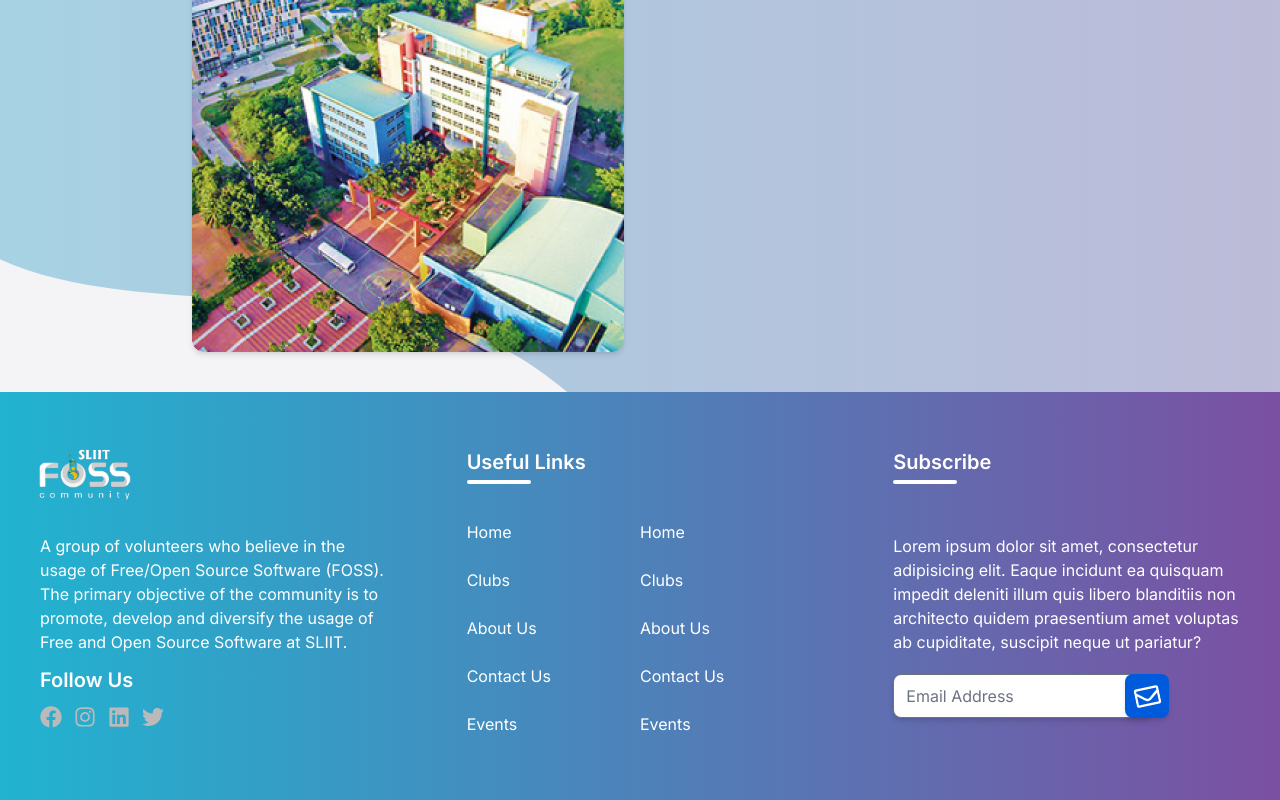
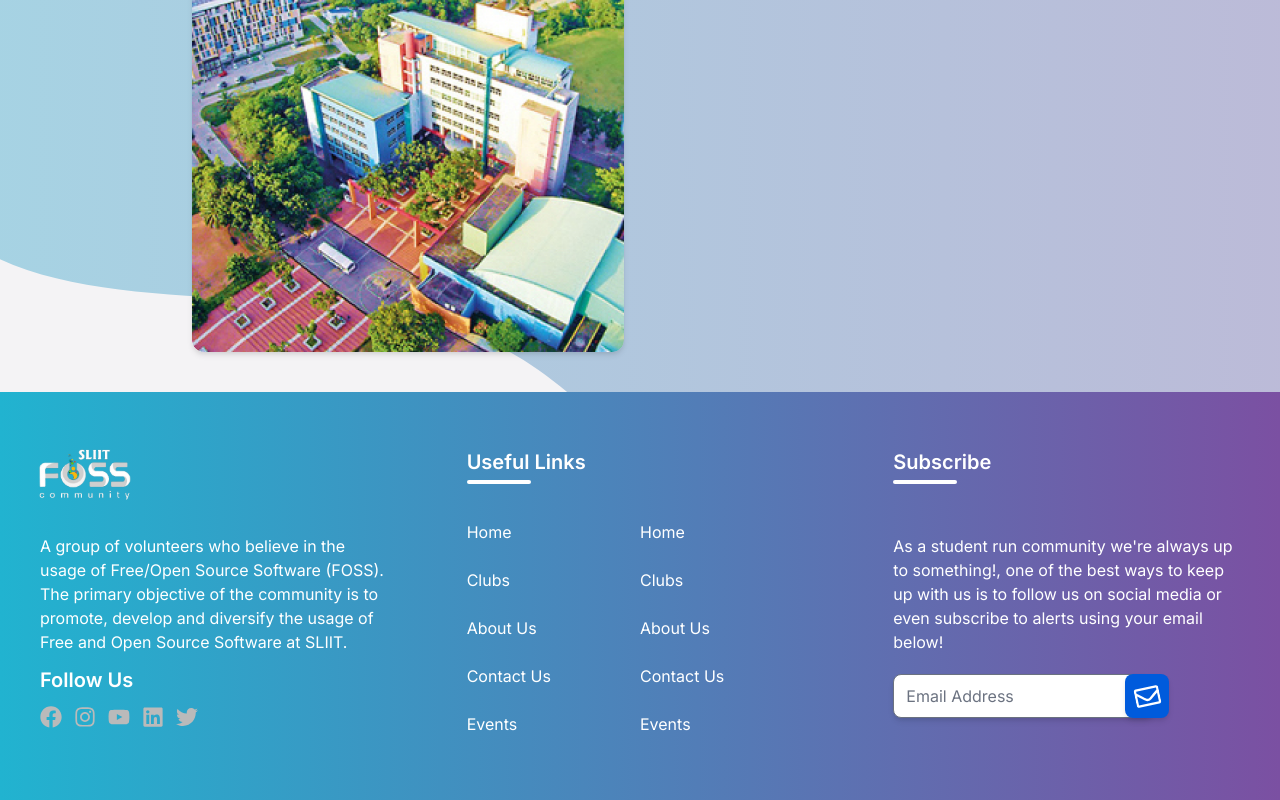
Before and after one commit to sliit-foss/rsvp-frontend, a Next.js app: page /clubs in a window 1280 px wide. Shown: the part 1104-1904 px from the top of the page. Built offline with nearby package versions, Linux system fonts and the light colour scheme.

Commit message:
Added the content for the subscribe button (#72)
* Added the content for the subscribe button

* Changed the ''' to its &#39; value

* Added the links for the socials, added icon and link for YouTube channel

```diff
--- a/components/Footer.tsx
+++ b/components/Footer.tsx
@@ -7,6 +7,7 @@ import {
   FaLinkedin,
   FaRegEnvelope,
   FaTwitter,
+  FaYoutube,
 } from 'react-icons/fa'
 
 const Footer = (): JSX.Element => {
@@ -28,25 +29,31 @@ const Footer = (): JSX.Element => {
           <div className="pl-10 pr-10 text-white mb-3 ">
             <h4 className="text-xl font-bold mb-3">Follow Us</h4>
             <div className="sm:mb-3 md:mb-3 flex flex-row">
-              <a href="">
+              <a href="https://www.facebook.com/sliitfoss">
                 <FaFacebook
                   className="colorIcon mb-3 mr-3 fill-current-color hover:text-white transition-all ease-out duration-200"
                   size="22"
                 />
               </a>
-              <a href="">
+              <a href="https://www.instagram.com/sliitfoss/">
                 <FaInstagram
                   className="colorIcon mb-3  mr-3 fill-current-color hover:text-white transition-all ease-out duration-200"
                   size="22"
                 />
               </a>
-              <a href="">
+              <a href="https://www.youtube.com/channel/UCPPO-QR0Dv13ewjhPsc_I3w">
+                <FaYoutube
+                  className="colorIcon mb-3  mr-3 fill-current-color hover:text-white"
+                  size="22"
+                />
+              </a>
+              <a href="https://www.linkedin.com/company/sliit-foss-community/mycompany/">
                 <FaLinkedin
                   className="colorIcon mb-3  mr-3 fill-current-color hover:text-white transition-all ease-out duration-200"
                   size="22"
                 />
               </a>
-              <a href="">
+              <a href="https://twitter.com/fosssliit">
                 <FaTwitter
                   className="colorIcon mb-3  mr-3 fill-current-color hover:text-white transition-all ease-out duration-200"
                   size="22"
@@ -143,10 +150,8 @@ const Footer = (): JSX.Element => {
           <div className="flex flex-row w-full text-white pl-10 pr-10">
             <div className="sm:mt-5 sm:mb-5 md:mt-5 md:mb-5 w-full">
               <p>
-                Lorem ipsum dolor sit amet, consectetur adipisicing elit. Eaque
-                incidunt ea quisquam impedit deleniti illum quis libero
-                blanditiis non architecto quidem praesentium amet voluptas ab
-                cupiditate, suscipit neque ut pariatur?
+                As a student run community we&#39;re always up to something!, one of the best ways to keep up with us is to follow us on
+                social media or even subscribe to alerts using your email below!
               </p>
               <div className="flex flex-row item-center mb-5">
                 <input
```
